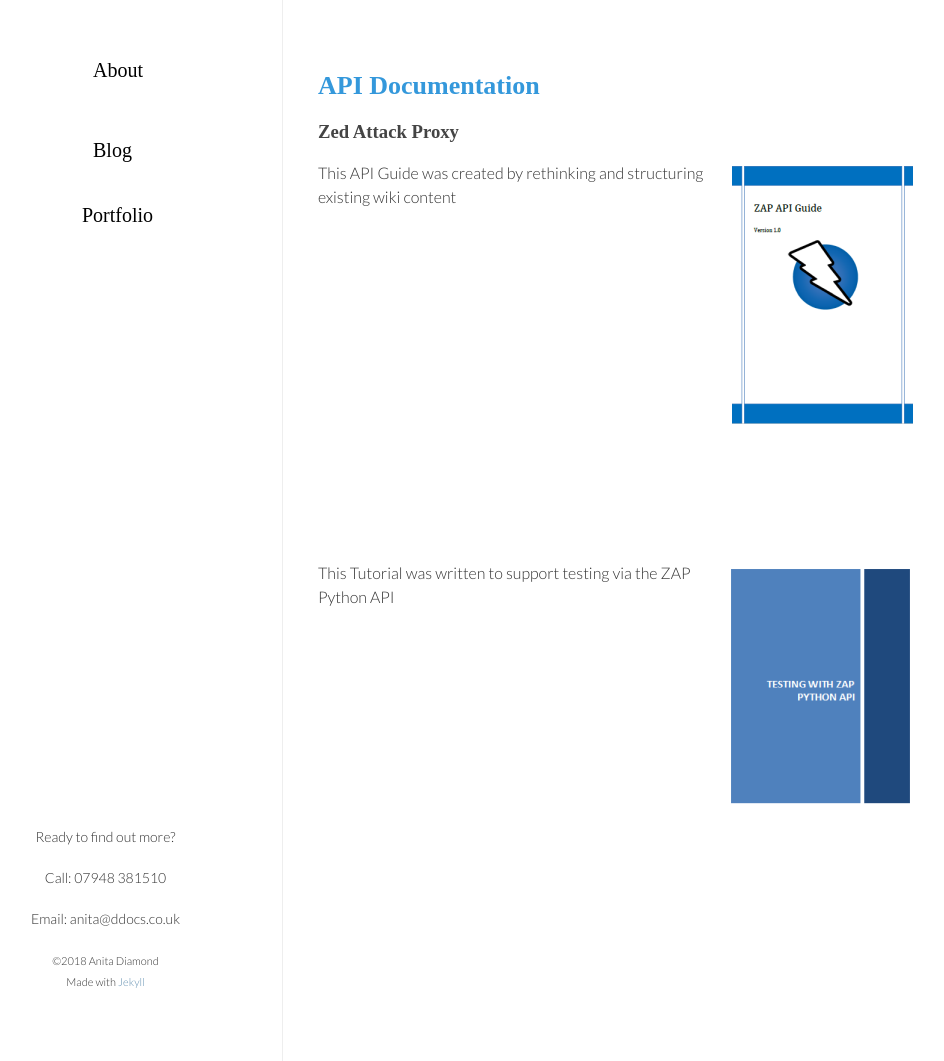
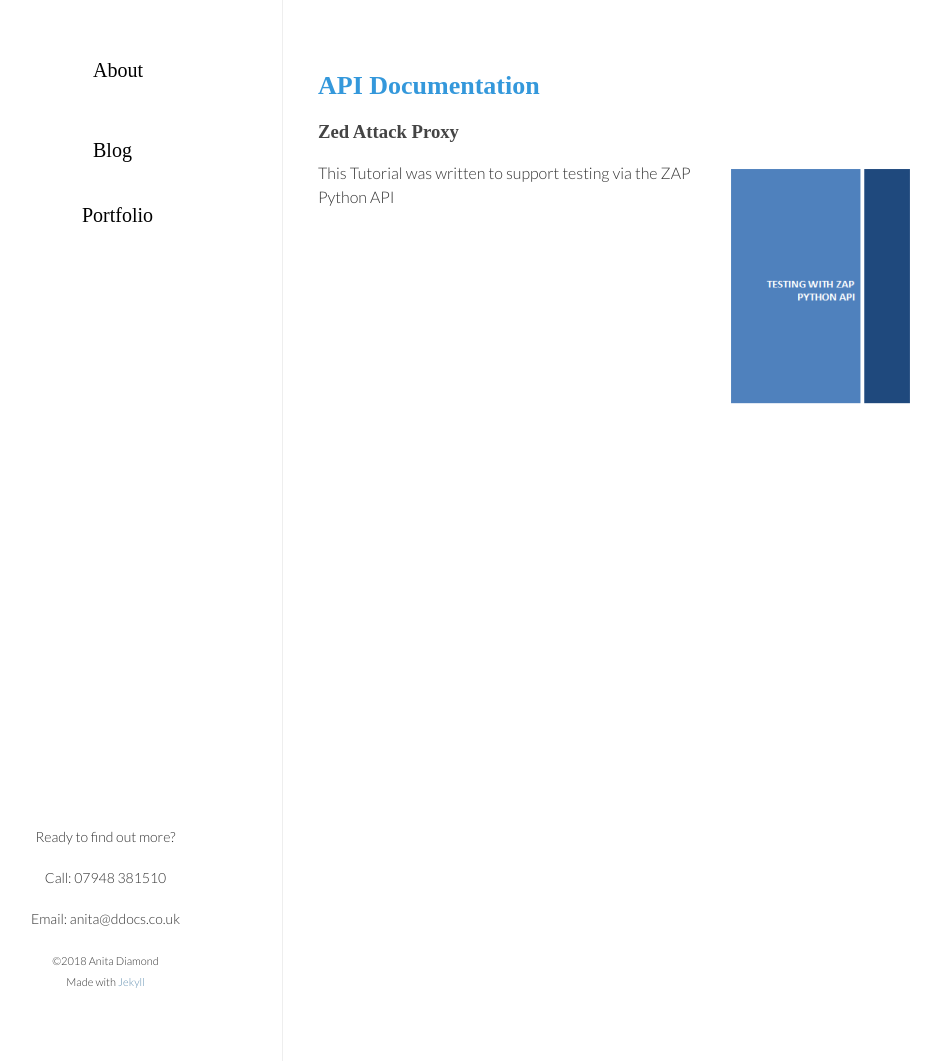
Before and after one commit to ddocs/ddocs.github.io, a Jekyll site: the page built from portfolio/api.html, in a window 1280 px wide and 1061 px high. Shown: the whole window, without its empty margins (197-1141 px from the left). Built offline with Jekyll 4.4.1, drawn with Linux system fonts in a browser that asks for light colours; nearby versions of some CDN libraries; some web fonts are replaced.

Commit message:
Update api.html

```diff
--- a/portfolio/api.html
+++ b/portfolio/api.html
@@ -22,18 +13,9 @@
         <section>
             <h2>API Documentation</a></h2>
 
-            <!-- <ul id="slider1">
-              <li><img src="/img/api-screeenshot/ZAP_1.png" title="Labelling software" /></li>
-              <li><img src="/img/ZAP-screenshots/ZAP_UI.png" title="ZAP User Interface" /></li>
-            </ul> -->
 
 <h3> Zed Attack Proxy </h3>
-<section>
-<a href="/img/api-screeenshot/ZAP_API_Guide.pdf"target="_blank">
-  <img src="/img/api-screeenshot/ZAP_1.png" alt="ZAP API Guide">
-</a>
-<p> This API Guide was created by rethinking and structuring existing wiki content </p>
-</section>
+
 <section>
 <a href="/img/api-screeenshot/API_tutorial.pdf"target="_blank">
   <img src="/img/api-screeenshot/API_tutorial.png" alt="API Tutorial">
```
Also changed, not shown: other parts of portfolio/api.html (+1 -10 lines).
